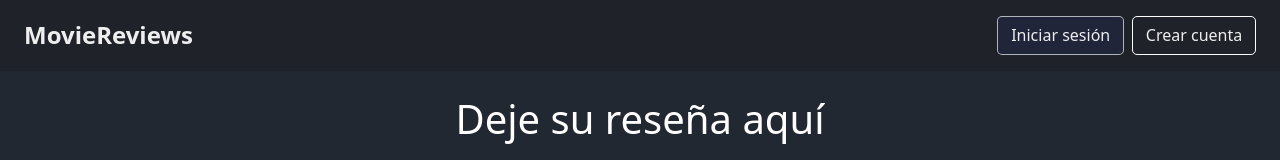
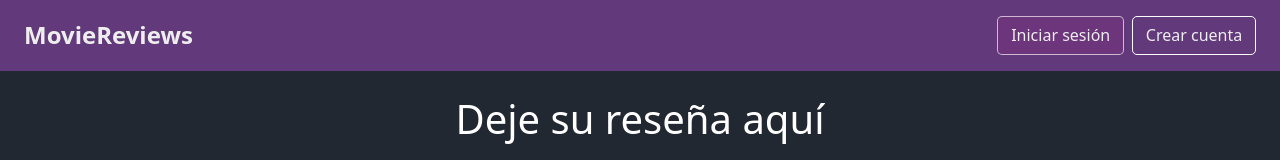
Before and after one commit to mattybravo/utn-project-movies, a React (Vite) app in the folder utn-movies-front-proyect/: page / in a window 1280 px wide. In both pictures the pointer is over the link "Iniciar sesión". Shown: the top 160 px of the page. Built offline with nearby package versions, Linux system fonts and the light colour scheme; no server answers; a web font is replaced by a local one.

Commit message:
proyecto

```diff
--- a/utn-movies-front-proyect/src/components/navbar/Navbar.css
+++ b/utn-movies-front-proyect/src/components/navbar/Navbar.css
@@ -1,5 +1,5 @@
 .navbar-custom {
-  background-color: #1c1c1c57;
+  background-color: #8d44ad9a;
   padding: 1rem;
 }
 
@@ -32,7 +32,7 @@
 }
 
 .btn-custom:hover {
-  background-color: #383bff15;
+  background-color: #912c8038;
   color: white;
   border-color: #fdfeffa8;
 }
```
